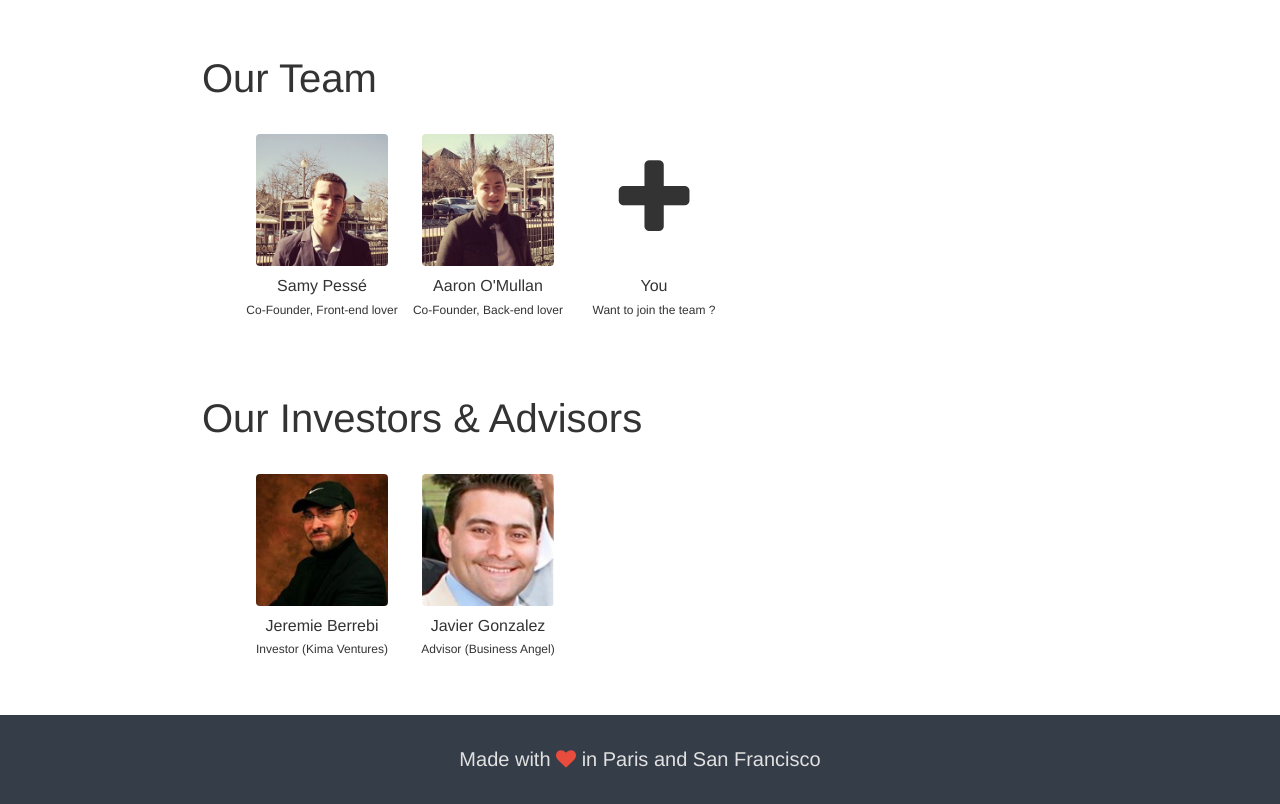
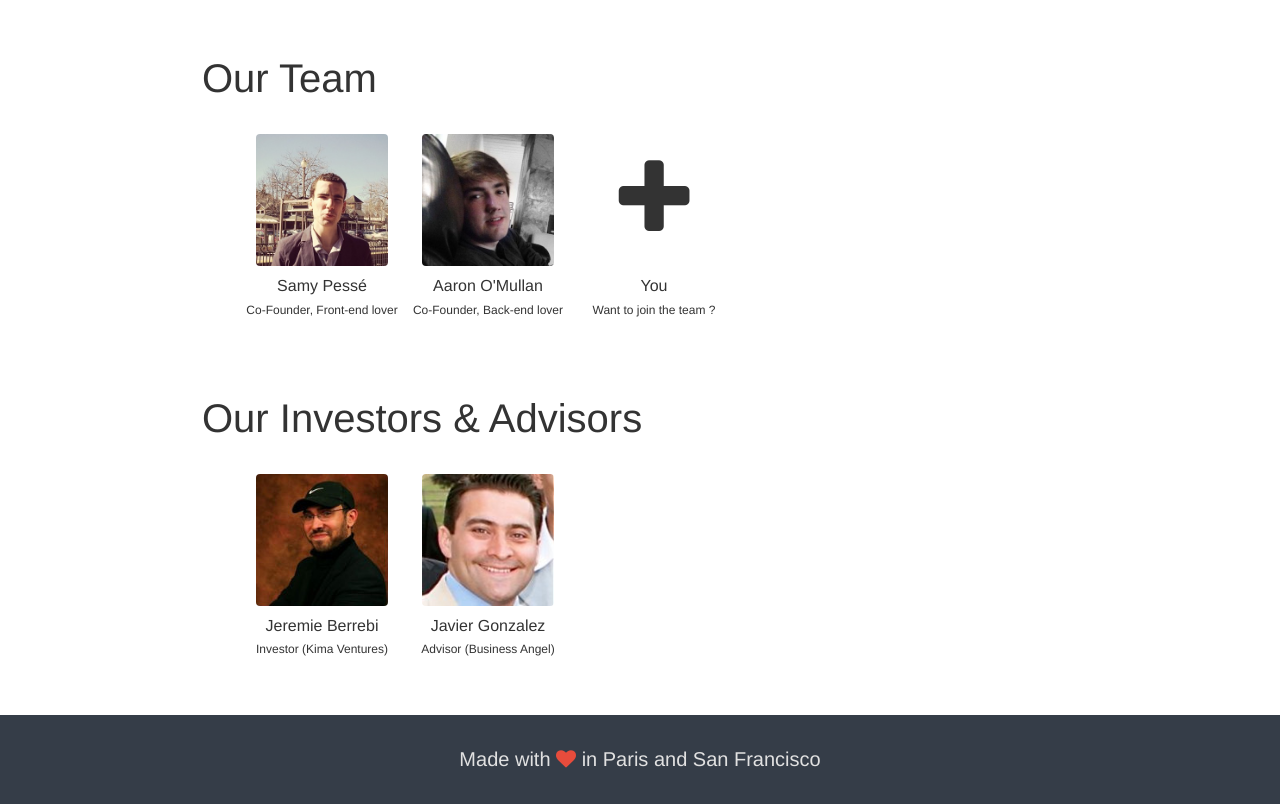
Before and after one commit to FriendCode/friendcode.github.io, a plain HTML site: page index.html in a window 1280 px wide. Shown: the part 1300-2104 px from the top of the page. Drawn offline with Linux system fonts and the light colour scheme.

Commit message:
Update aaron's picture

```diff
--- a/index.html
+++ b/index.html
@@ -84,7 +84,7 @@
                 </li>
                 <li>
                     <a href="https://github.com/AaronO">
-                        <img src="images/team/aaron.png">
+                        <img src="images/team/aaron.jpg">
                     </a>
                     <h4>Aaron O'Mullan</h4>
                     <p>Co-Founder, Back-end lover</p>
```
Also changed, not shown: images/team/aaron.jpg (added), images/team/aaron.png (deleted).
